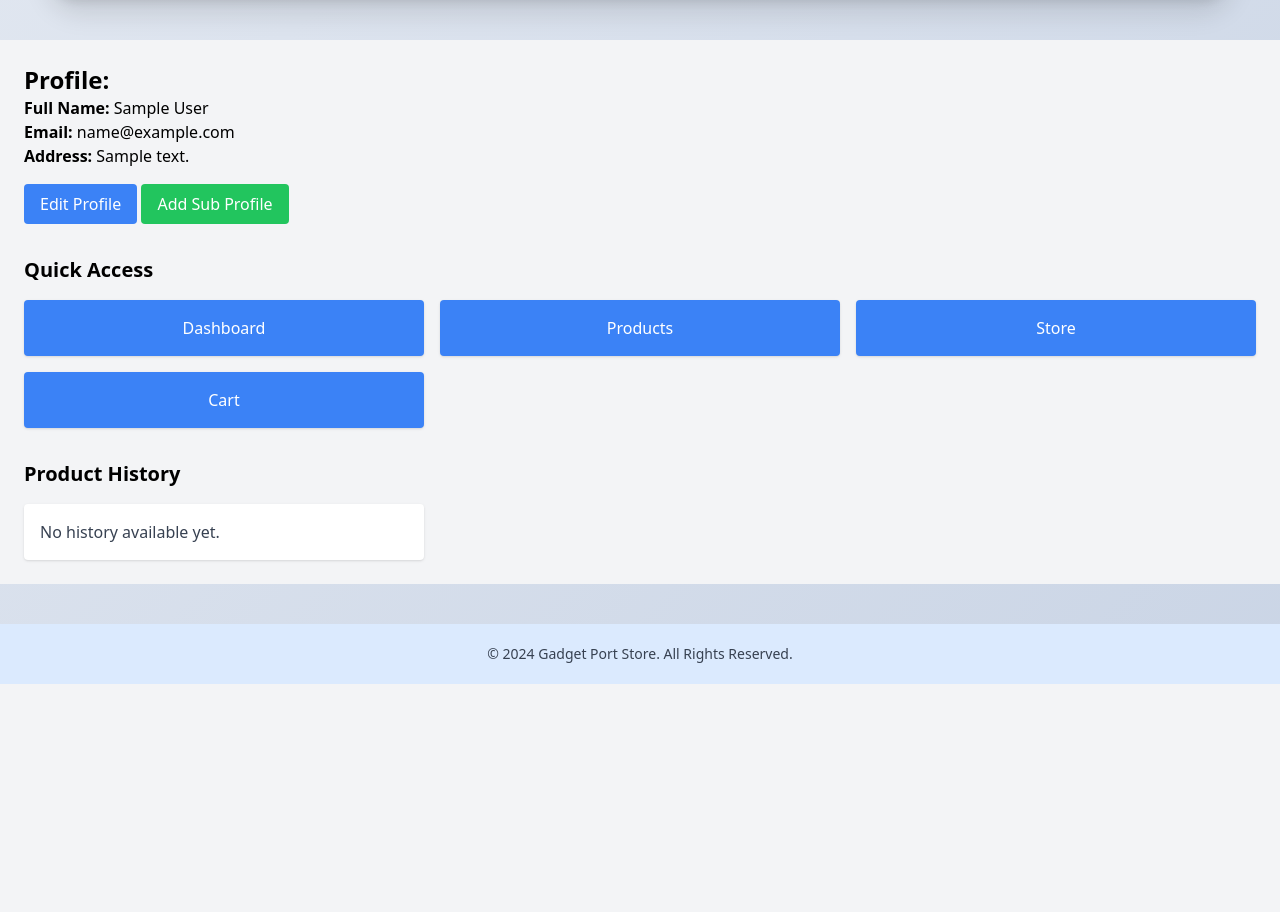
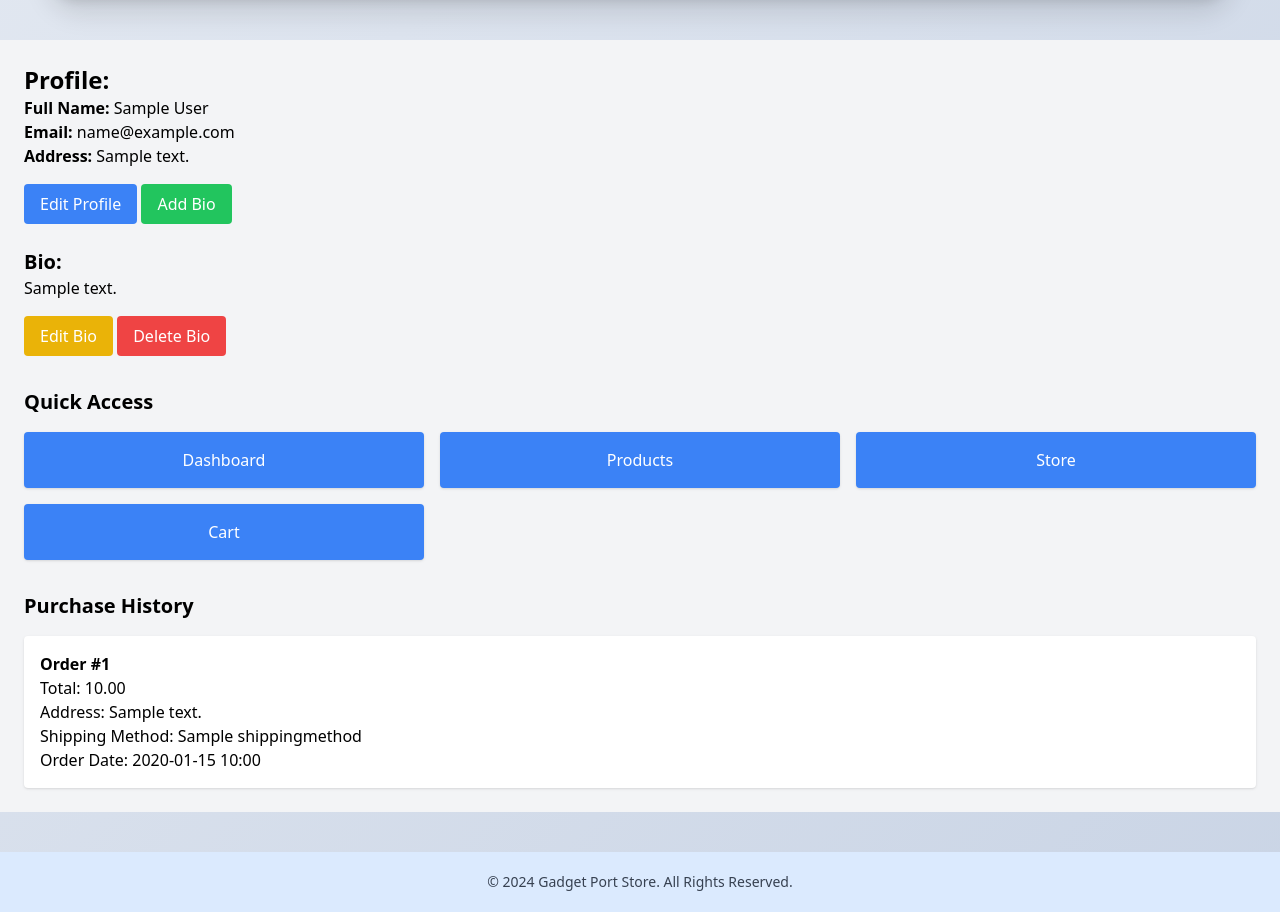
Before and after one commit to PBP-D08/gadget-port, a Django app: page /user/profile/ in a window 1280 px wide. Shown: the part 120-1032 px from the top of the page. Before the commit the page ends 804 px from the top, so only its background shows below. Run offline with Django 5.2, Linux system fonts and the light colour scheme; a user stored in the database is signed in; tables that the repository leaves empty hold one stand-in row (values such as "Sample post"); parts of the project's set-up code (start-up, migrations or seed data) failed here and were passed over; some libraries are stand-ins or nearby versions.

Commit message:
feat: add bio

```diff
--- a/authentication/models.py
+++ b/authentication/models.py
@@ -9,6 +9,7 @@ class Profile(models.Model):
     full_name = models.CharField(max_length=30)
     email = models.EmailField(max_length=200)
     alamat = models.CharField(max_length=255)
+    bio = models.TextField(blank=True, null=True)
 
     def is_admin(self):
         return self.role == 'Admin'
--- a/templates/base.html
+++ b/templates/base.html
@@ -83,7 +83,7 @@
                             </div>
                             <div id="dropdown-menu" class="absolute hidden bg-white border border-black rounded-md mt-2 w-full z-50">
                                 <ul class="py-2">
-                                    <a href="{% url 'user:view' %}">
+                                    <a href="{% url 'user:view_profile' %}">
                                         <li class="px-4 py-2 hover:bg-gray-200 cursor-pointer">Profile</li>
                                     </a>
                                     <a href="{% url 'authentication:logout' %}"><li class="px-4 py-2 hover:bg-gray-200 cursor-pointer">Logout</li></a>
--- a/user/templates/view_profile.html
+++ b/user/templates/view_profile.html
@@ -1,57 +1,63 @@
 {% extends 'base.html' %}
+{% load static %}
 
 {% block content %}
-{% load static %}
 <div class="bg-gray-100">
     <div class="container mx-auto p-6">
         <h1 class="text-2xl font-bold">Profile:</h1>
         <p><strong>Full Name:</strong> {{ user.profile.full_name }}</p>
         <p><strong>Email:</strong> {{ user.profile.email }}</p>
         <p><strong>Address:</strong> {{ user.profile.alamat }}</p>
+
         <a href="{% url 'user:edit_profile' %}" class="mt-4 inline-block bg-blue-500 text-white py-2 px-4 rounded">Edit Profile</a>
-        <a href="{% url 'user:add_sub_profile' %}" class="mt-4 inline-block bg-green-500 text-white py-2 px-4 rounded">Add Sub Profile</a>
+        <a href="{% url 'user:add_bio' %}" class="mt-4 inline-block bg-green-500 text-white py-2 px-4 rounded">Add Bio</a>
 
-        <!-- Section untuk button ke halaman lain -->
+        <!-- Displaying the bio -->
+        <div class="mt-6">
+            <h2 class="text-xl font-semibold">Bio:</h2>
+            {% if user.profile.bio %}
+                <p>{{ user.profile.bio }}</p>
+                <a href="{% url 'user:edit_bio' %}" class="mt-4 inline-block bg-yellow-500 text-white py-2 px-4 rounded">Edit Bio</a>
+                <form method="POST" action="{% url 'user:delete_bio' %}" class="inline-block">
+                    {% csrf_token %}
+                    <button type="submit" class="bg-red-500 text-white py-2 px-4 rounded">Delete Bio</button>
+                </form>
+            {% else %}
+                <p>No bio available. Add one!</p>
+            {% endif %}
+        </div>
+
         <div class="mt-8">
             <h2 class="text-xl font-semibold mb-4">Quick Access</h2>
             <div class="grid grid-cols-3 gap-4">
-                <a href="{% url 'main:show_main' %}" class="block text-center bg-blue-500 text-white py-4 rounded shadow hover:bg-blue-600 transition duration-200">
-                    Dashboard
-                </a>
-                <a href="{% url 'products:show_products' %}" class="block text-center bg-blue-500 text-white py-4 rounded shadow hover:bg-blue-600 transition duration-200">
-                    Products
-                </a>
-                <a href="{% url 'store:list_store' %}" class="block text-center bg-blue-500 text-white py-4 rounded shadow hover:bg-blue-600 transition duration-200">
-                    Store
-                </a>
-                <a href="{% url 'cart_checkout:cart' %}" class="block text-center bg-blue-500 text-white py-4 rounded shadow hover:bg-blue-600 transition duration-200">
-                    Cart
-                </a>
+                <a href="{% url 'main:show_main' %}" class="block text-center bg-blue-500 text-white py-4 rounded shadow hover:bg-blue-600 transition duration-200">Dashboard</a>
+                <a href="{% url 'products:show_products' %}" class="block text-center bg-blue-500 text-white py-4 rounded shadow hover:bg-blue-600 transition duration-200">Products</a>
+                <a href="{% url 'store:list_store' %}" class="block text-center bg-blue-500 text-white py-4 rounded shadow hover:bg-blue-600 transition duration-200">Store</a>
+                <a href="{% url 'cart_checkout:cart' %}" class="block text-center bg-blue-500 text-white py-4 rounded shadow hover:bg-blue-600 transition duration-200">Cart</a>
             </div>
         </div>
 
-        <!-- Section untuk history produk -->
+        <!-- Checkout / Purchase History -->
         <div class="mt-8">
-        <h2 class="text-xl font-semibold mb-4">Product History</h2>
-        <div class="grid grid-cols-3 gap-4">
-            {% if product_history %}
-                {% for product in product_history %}
+            <h2 class="text-xl font-semibold mb-4">Purchase History</h2>
+            <div class="grid grid-cols-1 gap-4">
+                {% if orders %}
+                    {% for order in orders %}
                         <div class="bg-white p-4 rounded shadow">
-                        <img src="{{ product.image_url }}" alt="{{ product.name }}" class="w-full h-32 object-cover mb-2 rounded">
-                        <h3 class="font-semibold">{product.name }}</h3>
-                        <p class="text-gray-600">{product.description }}</p>
-                        <p class="mt-2 font-bold">Price: {{ product.price }}</p>
-                        <a href="{% url 'products:product_detail' product.id %}" class="mt-4 inline-block bg-blue-500 text-white py-2 px-4 rounded">View Details</a>
+                            <h3 class="font-semibold">Order #{{ order.id }}</h3>
+                            <p>Total: {{ order.grand_total }}</p>
+                            <p>Address: {{ order.address.full_address }}</p>
+                            <p>Shipping Method: {{ order.shipping_method.name }}</p>
+                            <p>Order Date: {{ order.created_at|date:"Y-m-d H:i" }}</p>
                         </div>
                     {% endfor %}
                 {% else %}
                     <div class="bg-white p-4 rounded shadow">
-                    <p class="text-gray-700">No history available yet.</p>
+                        <p class="text-gray-700">No purchase history available.</p>
                     </div>
                 {% endif %}
             </div>
         </div>
-
     </div>
 </div>
 {% endblock content %}
--- a/user/urls.py
+++ b/user/urls.py
@@ -1,9 +1,13 @@
 from django.urls import path
-from .views import view_profile, edit_profile, add_sub_profile
+from .views import view_profile, edit_profile, add_bio, edit_bio, delete_bio, checkout_history
 
 app_name = 'user'
+
 urlpatterns = [
-    path('profile/', view_profile, name='view'),
+    path('profile/', view_profile, name='view_profile'),
     path('profile/edit/', edit_profile, name='edit_profile'),
-    path('profile/add_sub/', add_sub_profile, name='add_sub_profile'),
+    path('profile/add_bio/', add_bio, name='add_bio'),
+    path('profile/edit_bio/', edit_bio, name='edit_bio'),
+    path('profile/delete_bio/', delete_bio, name='delete_bio'),  # Ensure this is defined
+    path('profile/checkout_history/', checkout_history, name='checkout_history'),
 ]
--- a/user/views.py
+++ b/user/views.py
@@ -1,58 +1,78 @@
-# user_profile/views.py
-
 from django.shortcuts import render, redirect, get_object_or_404
 from django.contrib.auth.decorators import login_required
-from django.http import HttpResponseForbidden
 from .models import UserProfile
-from .forms import UserProfileForm, SubProfileForm
+from .forms import UserProfileForm
 from authentication.models import Profile
+from cart_checkout.models import Order  # Ensure you import the Order model
 
 @login_required
 def view_profile(request):
-    # Mendapatkan profil user yang sedang login
+    # Get the logged-in user's profile
     user = get_object_or_404(UserProfile, profile__user=request.user)
+
+    # Fetch the checkout history
+    orders = Order.objects.filter(user=request.user).select_related('address', 'shipping_method')
+
     context = {
         'user': user,
-        'username' : user.profile.username,
-        'full_name' : user.profile.full_name,
-        'email' : user.profile.email,
-        'alamat' : user.profile.alamat,
+        'username': user.profile.username,
+        'full_name': user.profile.full_name,
+        'email': user.profile.email,
+        'alamat': user.profile.alamat,
+        'orders': orders,  # Add order history
     }
     return render(request, 'view_profile.html', context)
 
 @login_required
 def edit_profile(request):
-    # Mendapatkan profil yang ingin diedit
+    # Get the profile to edit
     user_profile = get_object_or_404(UserProfile, profile__user=request.user)
 
     if request.method == 'POST':
         form = UserProfileForm(request.POST, instance=user_profile.profile)
         if form.is_valid():
             form.save()
-            return redirect('user:view')
+            return redirect('user:view_profile')  # Change to 'user:view_profile'
     else:
         form = UserProfileForm(instance=user_profile.profile)
 
     context = {'form': form}
-    return render(request, 'edit_profile.html', context)  # Pastikan mengembalikan respons di sini
+    return render(request, 'edit_profile.html', context)
 
 @login_required
-def add_sub_profile(request):
-    # Mengecek apakah user adalah buyer
-    if not request.user.profile.is_buyer():
-        return HttpResponseForbidden("Only buyers can add sub-profiles.")
+def add_bio(request):
+    if request.method == 'POST':
+        bio = request.POST.get('bio')
+        profile = get_object_or_404(Profile, user=request.user)
+        profile.bio = bio
+        profile.save()
+        return redirect('user:view_profile')  # Change to 'user:view_profile'
+
+    return render(request, 'add_bio.html', {'user': request.user})
+
+@login_required
+def edit_bio(request):
+    profile = get_object_or_404(Profile, user=request.user)
 
     if request.method == 'POST':
-        form = SubProfileForm(request.POST)
-        if form.is_valid():
-            sub_profile = form.save(commit=False)
-            # Ambil profil pengguna saat ini
-            user_profile = request.user.profile  # Akses profile dari user
-            sub_profile.parent_profile = user_profile  # Pastikan ini adalah relasi yang benar
-            sub_profile.save()
-            return redirect('user:view')
-    else:
-        form = SubProfileForm()
+        bio = request.POST.get('bio')
+        profile.bio = bio
+        profile.save()
+        return redirect('user:view_profile')  # Change to 'user:view_profile'
 
-    context = {'form': form}
-    return render(request, 'add_sub_profile.html', context)
+    context = {'bio': profile.bio}
+    return render(request, 'edit_bio.html', context)
+
+@login_required
+def delete_bio(request):
+    profile = get_object_or_404(Profile, user=request.user)
+    profile.bio = ''
+    profile.save()
+    return redirect('user:view_profile')  # Change to 'user:view_profile'
+
+@login_required
+def checkout_history(request):
+    """View to display the user's checkout history"""
+    orders = Order.objects.filter(user=request.user).select_related('address', 'shipping_method')
+
+    return render(request, 'checkout_history.html', {'orders': orders})
```
Also changed, not shown: user/forms.py (+3 -8 lines), user/templates/add_bio.html (added, +24 -0 lines), user/templates/add_sub_profile.html (deleted, +0 -14 lines), user/templates/checkout_history.html (added, +27 -0 lines), user/templates/edit_bio.html (added, +27 -0 lines), user/templates/edit_profile.html (+58 -8 lines), authentication/migrations/0005_profile_bio.py (added), review/migrations/0014_alter_review_timestamp.py (added). Lines whose indentation alone changed are shown as unchanged.
